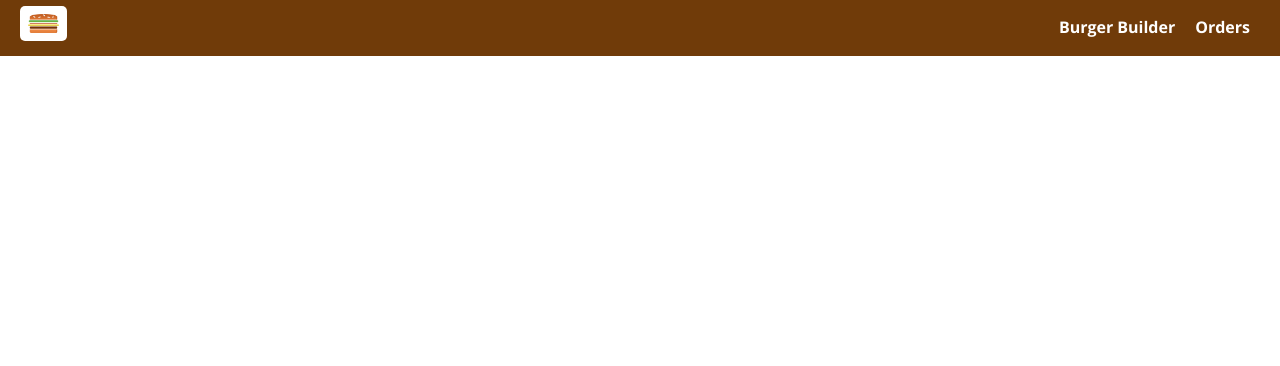
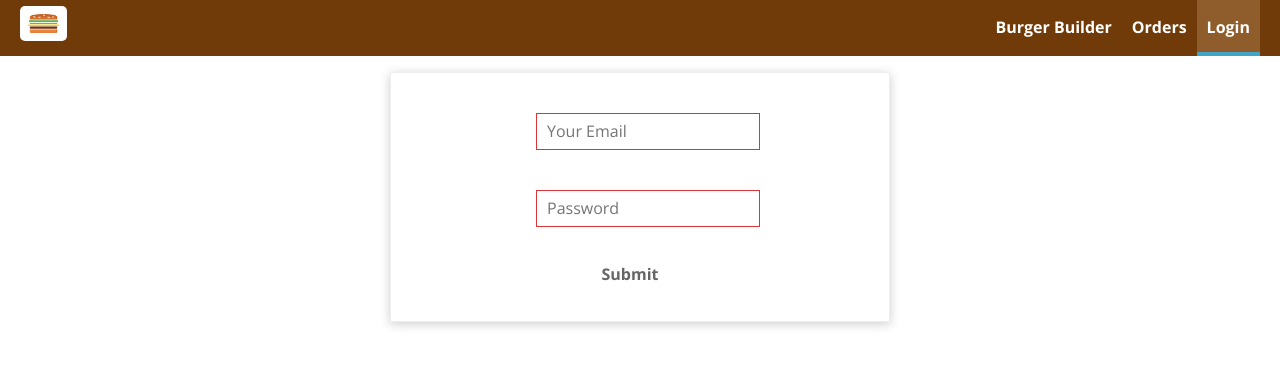
Before and after one commit to kubasulek2/burger-react, a React (Create React App) app: page /auth in a window 1280 px wide. Shown: the top 366 px of the page. Built offline with nearby package versions, Linux system fonts and the light colour scheme.

Commit message:
Auth form created

```diff
--- a/src/App.js
+++ b/src/App.js
@@ -5,6 +5,7 @@ import Layout from './containers/Layout/Layout';
 import BurgerBuilder from './containers/BurgerBuilder/BurgerBuilder';
 import Checkout from './containers/Checkout/Checkout';
 import Orders from './containers/Orders/Orders';
+import Auth from './containers/Auth/Auth.js';
 
 import './App.css';
 
@@ -16,6 +17,7 @@ class App extends Component {
 				<Layout>
 					<Route path='/checkout' component={Checkout} />
 					<Route path='/orders' component={Orders} />
+					<Route path='/auth' component={Auth} />
 					<Route path='/' exact component={BurgerBuilder} />
 				</Layout>
 			</div>
--- a/src/components/Navigation/NavigationItems/NavigationItems.js
+++ b/src/components/Navigation/NavigationItems/NavigationItems.js
@@ -12,6 +12,9 @@ const navigationItems = () => {
 			<NavigationItem link='/orders'>
 				Orders
 			</NavigationItem>
+			<NavigationItem link='/auth'>
+				Login
+			</NavigationItem>
 		</ul>
 	);
 };
--- a/src/containers/Auth/Auth.js
+++ b/src/containers/Auth/Auth.js
@@ -1,10 +1,124 @@
 import React, { Component } from 'react';
 
+import Input from '../../components/UI/Input/Input';
+import Button from '../../components/UI/Button/Button';
+
+import styles from './Auth.module.css';
+
 export class Auth extends Component {
+	state = {
+		controls: {
+			email: {
+				elementType: 'input',
+				elementConfig: {
+					type: 'email',
+					placeholder: 'Your Email'
+				},
+				value: '',
+				validation: {
+					required: true,
+					isEmail: true,
+					minLength: 5
+				},
+				valid: false,
+				touched: false
+			},
+			password: {
+				elementType: 'input',
+				elementConfig: {
+					type: 'password',
+					placeholder: 'Password'
+				},
+				value: '',
+				validation: {
+					required: true,
+					minLength: 6
+				},
+				valid: false,
+				touched: false
+			}
+		},
+		isFromValid: false
+	}
+
+	checkValidity = (value, rules) => {
+		let isValid = true;
+		if (rules.required) {
+			isValid = value.trim() !== '' && isValid;
+		}
+
+		if (rules.minLength) {
+			isValid = value.length >= rules.minLength && isValid;
+		}
+
+		if (rules.isEmail) {
+			const pattern = /[a-z0-9!#$%&'*+/=?^_`{|}~-]+(?:\.[a-z0-9!#$%&'*+/=?^_`{|}~-]+)*@(?:[a-z0-9](?:[a-z0-9-]*[a-z0-9])?\.)+[a-z0-9](?:[a-z0-9-]*[a-z0-9])?/;
+			isValid = pattern.test(value) && isValid;
+		}
+
+
+		return isValid;
+	}
+
+	inputChangeHandler = (event, inputIdentifier) => {
+
+		const updatedControls = { ...this.state.controls };
+		const updatedControlsElement = { ...updatedControls[inputIdentifier] }; // second level copy
+
+		updatedControlsElement.value = event.target.value;
+		updatedControlsElement.touched = true;
+		updatedControlsElement.valid = this.checkValidity(updatedControlsElement.value, updatedControlsElement.validation);
+		updatedControls[inputIdentifier] = updatedControlsElement;
+
+		let formIsValid = true;
+
+		/* eslint-disable no-unused-vars */
+
+		for (const input in updatedControls) {
+			formIsValid = updatedControls[input].valid && formIsValid;
+		}
+
+
+		this.setState({
+			controls: updatedControls,
+			isFromValid: formIsValid
+		});
+
+	}
+
+
 	render() {
+
+		const formElementsArr = [];
+
+		for (const key in this.state.controls) {
+			formElementsArr.push({
+				id: key,
+				config: this.state.controls[key]
+			});
+
+		}
+		/* eslint-enable no-unused-vars */
+		const form = formElementsArr.map(input => (
+			<Input
+				key={input.id}
+				elementType={input.config.elementType}
+				elementConfig={input.config.elementConfig}
+				value={input.config.value}
+				invalid={!input.config.valid}
+				touched={input.config.touched}
+				changed={(event) => this.inputChangeHandler(event, input.id)}
+			/>
+		));
+
 		return (
 			<div>
-
+				<form  className={styles.Auth}>
+					{form}
+					<Button type='Success' disabled={!this.state.isFromValid}>
+						Submit
+					</Button>
+				</form>
 			</div>
 		);
 	}
--- /dev/null
+++ b/src/containers/Auth/Auth.module.css
@@ -0,0 +1,14 @@
+.Auth{
+	margin: 20px auto;
+	width: 80%;
+	text-align: center;
+	box-shadow: 0 2px 10px #cdcdcd;
+	border: 1px solid #eee;
+	padding: 1rem;
+	box-sizing: border-box;
+}
+@media (min-width:600px){
+	.Auth{
+		width: 500px;
+	}
+}
```
